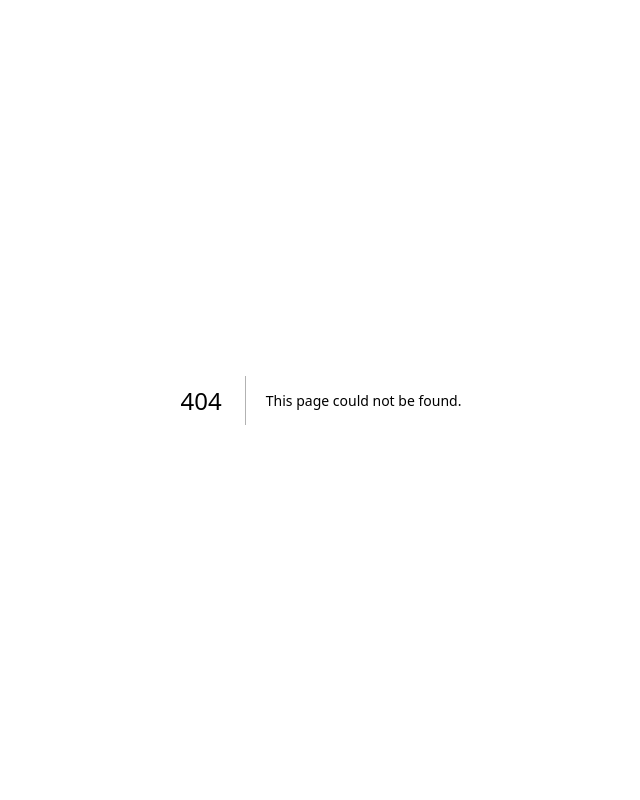
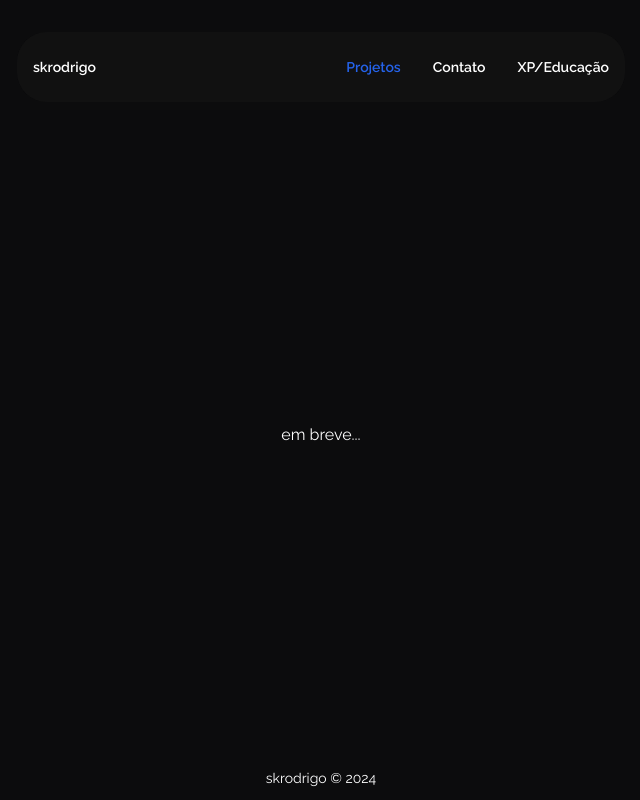
Before and after one commit to skrodrigo/skrodrigo.vercel.app, a Next.js app: page /projetos in a window 1280 px wide. Before the commit this address had no page. Shown: the whole page, without its empty margins (319-959 px from the left). Built offline with nearby package versions, Linux system fonts and the light colour scheme.

Commit message:
feat: create page projects and fix bugs in texts

```diff
--- a/src/app/contatos/page.tsx
+++ b/src/app/contatos/page.tsx
@@ -14,6 +14,9 @@ const page = () => {
             <div className='flex items-center font-semibold md:space-x-8 space-x-4 text-sm justify-center '>
               <ul className="flex justify-end pr-4 space-x-4 md:space-x-8 ">
                 <li>
+                  <Link href='/projetos'>Projetos</Link>
+                </li>
+                <li>
                   <Link href='/contatos' className='text-[#2563EB] '>Contato</Link>
                 </li>
                 <li>
@@ -25,9 +28,11 @@ const page = () => {
         </header>
       </div>
 
-      <div className='flex flex-col items-center justify-center mt-12 space-y-8'>
+      <section>
+
+      <div className='flex flex-col items-center justify-center  space-y-8'>
         <span className='text-5xl font-semibold md:text-6xl'>Contatos</span>
-        <p className='text-center mx-5'>Se sinta avontade para entrar em <b>contato</b> comigo, estou disponivel em
+        <p className='text-center mx-5'>Se sinta a vontade para entrar em <b>contato</b> comigo, estou disponivel em
           todas as redes <b>socias</b>.  </p>
       </div>
 
@@ -55,6 +60,8 @@ const page = () => {
 
       </div>
 
+      </section>
+
       <Footer />
     </div>
     </>
--- a/src/app/page.tsx
+++ b/src/app/page.tsx
@@ -15,6 +15,9 @@ export default function Home() {
             </div>
             <div className='flex items-center font-semibold md:space-x-8 space-x-4 text-sm justify-center '>
               <ul className="flex justify-end pr-4 space-x-4 md:space-x-8 ">
+                <li>
+                  <Link href='/projetos'>Projetos</Link>
+                </li>
                 <li>
                   <Link href='/contatos'>Contato</Link>
                 </li>
--- /dev/null
+++ b/src/app/projetos/page.tsx
@@ -0,0 +1,43 @@
+import Link from 'next/link'
+import Footer from '../components/footer/footer'
+
+const page = () => {
+  return (
+    <>
+    <div className='min-h-screen flex flex-col justify-between'>
+      <div className="md:mt-8 sticky top-2 z-20">
+        <header className='m-auto w-[300px] md:w-[608px] h-[70px] rounded-[30px] bg-[#131313] backdrop-blur bg-opacity-85'>
+          <div className='flex md:justify-between justify-center items-center w-full h-full space-x-4'>
+            <div className='flex items-center font-semibold text-sm md:ml-4 md:mr-4'>
+              <Link href='/' className=''>skrodrigo</Link>
+            </div>
+            <div className='flex items-center font-semibold md:space-x-8 space-x-4 text-sm justify-center '>
+              <ul className="flex justify-end pr-4 space-x-4 md:space-x-8 ">
+                <li>
+                  <Link href='/projetos' className='text-[#2563EB]'>Projetos</Link>
+                </li>
+                <li>
+                  <Link href='/contatos' >Contato</Link>
+                </li>
+                <li>
+                  <Link href='/xp'>XP/Educação</Link>
+                </li>
+              </ul>
+            </div>
+          </div>
+        </header>
+      </div>
+
+    <section>
+        <div className='flex items-center justify-center'>
+            em breve...
+        </div>
+    </section>
+
+      <Footer />
+    </div>
+    </>
+  )
+}
+
+export default page
--- a/src/app/xp/page.tsx
+++ b/src/app/xp/page.tsx
@@ -14,6 +14,9 @@ const page = () => {
             <div className='flex items-center font-semibold md:space-x-8 space-x-4 text-sm justify-center '>
               <ul className="flex justify-end pr-4 space-x-4 md:space-x-8 ">
                 <li>
+                  <Link href='/projetos'>Projetos</Link>
+                </li>
+                <li>
                   <Link href='/contatos'>Contato</Link>
                 </li>
                 <li>
@@ -25,10 +28,11 @@ const page = () => {
         </header>
       </div>
 
+      <section>
+
       <div className='flex flex-col items-center justify-center mt-12 space-y-8'>
         <span className='text-5xl font-semibold md:text-6xl'>Educação</span>
-        <p className='text-center mx-5'>Obtenha <b>informações</b> sobre minhas formações e <b>experiencias</b>
-        como <b>desenvolvedor</b>.
+        <p className='text-center mx-5'>Obtenha <b>informações</b> sobre minhas formações e <b>experiencias</b> como <b>desenvolvedor</b>.
         </p>
       </div>
 
@@ -50,6 +54,7 @@ const page = () => {
 
       </div>
 
+      </section>
       <Footer />
 
     </div>
```
